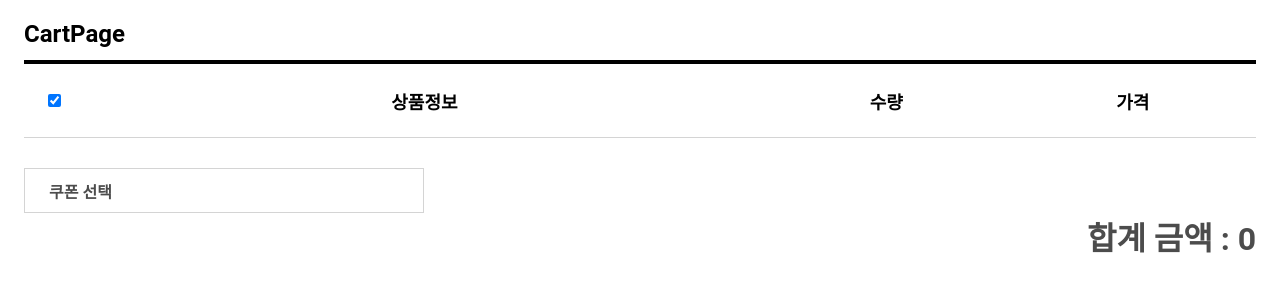
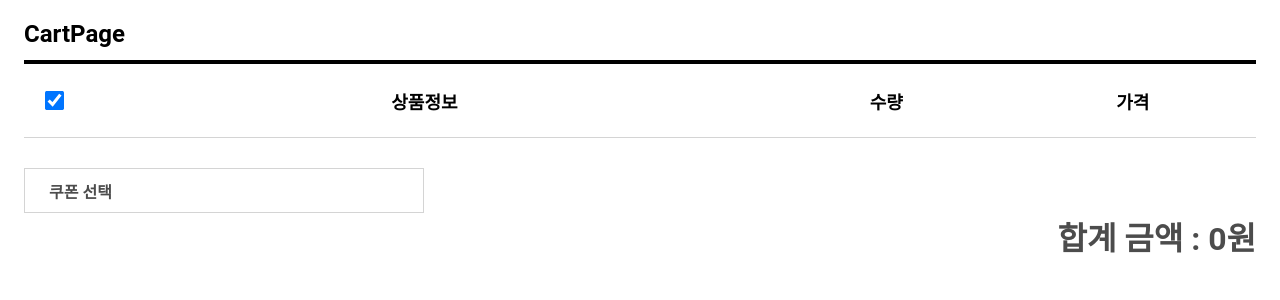
Before and after one commit to hellomac87/29cm-homework, a React (Create React App) app: page /cart in a window 1280 px wide. Shown: the top 300 px of the page. Built offline with nearby package versions, Linux system fonts and the light colour scheme.

Commit message:
[add] add "원" formatter

```diff
--- a/src/page/CartPage.tsx
+++ b/src/page/CartPage.tsx
@@ -10,6 +10,7 @@ import { CartItem } from "store/types/cart";
 import { fetchCoupons } from "store/slices/couponsSlice";
 import { Coupon } from "store/types/coupon";
 import useOutsideClick from "hooks/useOutsideClick";
+import numeral from "numeral";
 
 function CartPage() {
   const dispatch = useDispatch();
@@ -38,7 +39,8 @@ function CartPage() {
   }
 
   function calcPriceByAmount(price: number, amount: number) {
-    return price * amount;
+    const result = price * amount;
+    return numeral(result).format("0,0");
   }
 
   function filterByCartIds(cartItems: CartItem[]) {
@@ -89,7 +91,9 @@ function CartPage() {
       return acc + next.price * next.amount;
     }, 0);
 
-    return availableItemsTotalPrice() + unavailableItemsTotalPrice;
+    total = availableItemsTotalPrice() + unavailableItemsTotalPrice;
+
+    return numeral(total).format("0,0");
   }
 
   function handleCheck(item_no: number) {
@@ -129,17 +133,18 @@ function CartPage() {
   if (error) return <Error />;
 
   const cartItems = filterByCartIds(data);
-  console.log(selectedCoupon);
+
   return (
     <Container>
       <Title>{"CartPage"}</Title>
       <Table>
         <TableHead>
           <div>
-            <input
+            <CheckBox
               type="checkbox"
               checked={cartItems.length === checkedIds.length}
               onChange={() => handleCheckAll(cartItems)}
+              style={{}}
             />
           </div>
 
@@ -152,10 +157,13 @@ function CartPage() {
           return (
             <Row key={product.item_no}>
               <ColCheckBox>
-                <input
+                <CheckBox
                   type="checkbox"
                   checked={checked}
                   onChange={() => handleCheck(product.item_no)}
+                  style={{
+                    transform: "scale(1.5)",
+                  }}
                 />
               </ColCheckBox>
               <ColInfo>
@@ -164,7 +172,7 @@ function CartPage() {
                 </ColImage>
                 <ColName>
                   {product.item_name}
-                  <Price>{`${product.price.toLocaleString()}원`}</Price>
+                  <Price>{`${numeral(product.price).format("0,0")}원`}</Price>
                   <br />
                   {product.availableCoupon === false && "쿠폰 사용 불가"}
                 </ColName>
@@ -187,6 +195,7 @@ function CartPage() {
               </ColAmount>
               <ColPrice>
                 {calcPriceByAmount(product.price, product.amount)}
+                {"원"}
               </ColPrice>
             </Row>
           );
@@ -227,6 +236,7 @@ function CartPage() {
         <TotalRow>
           {"합계 금액 : "}
           {calcTotalPrice(cartItems)}
+          {"원"}
         </TotalRow>
       </Table>
     </Container>
@@ -314,6 +324,10 @@ const Row = styled.div`
 
 const ColCheckBox = styled.div`
   ${generateFlex("center", "center")}
+`;
+
+const CheckBox = styled.input`
+  transform: scale(1.5);
 `;
 
 const ColInfo = styled.div`
```
